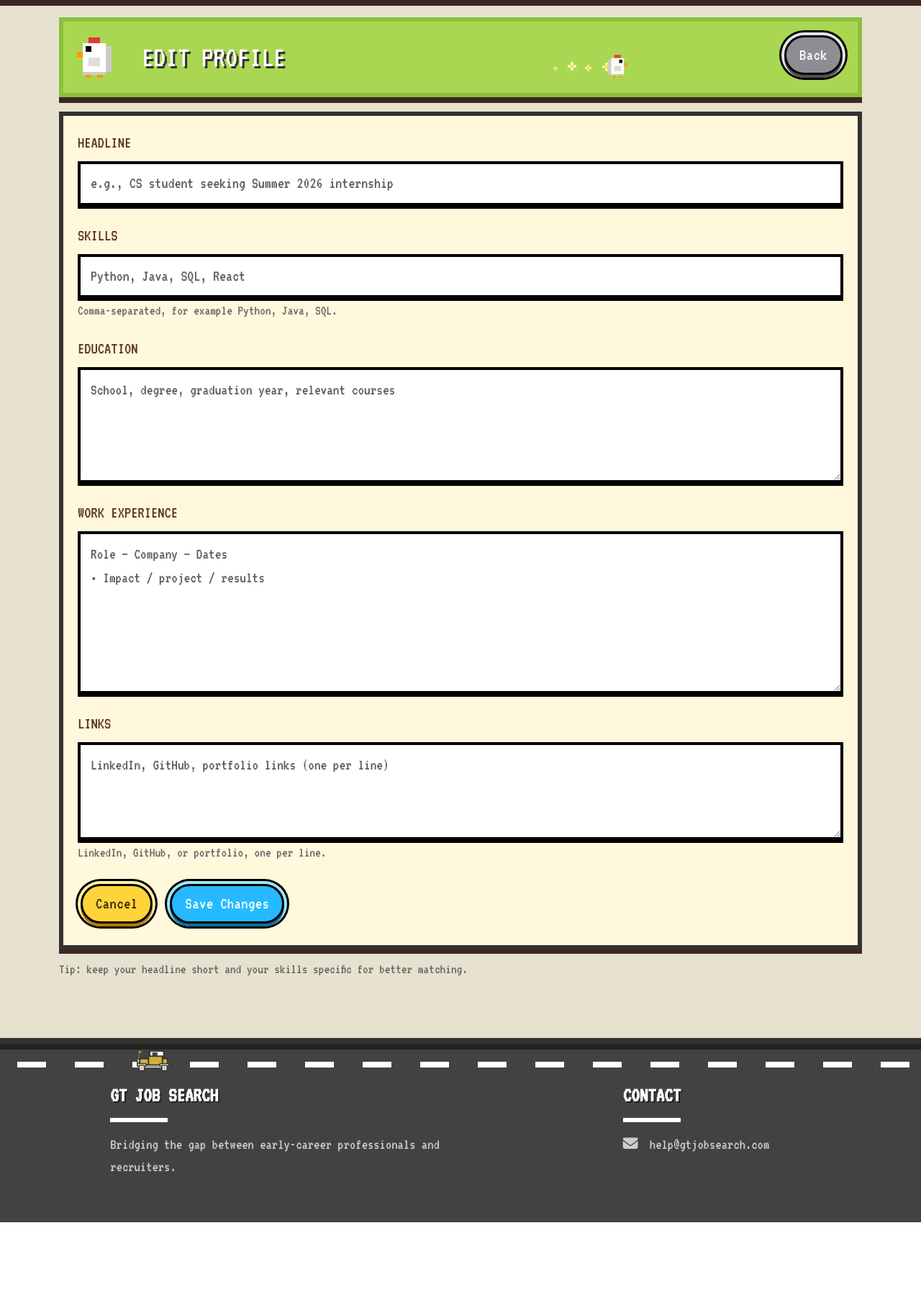
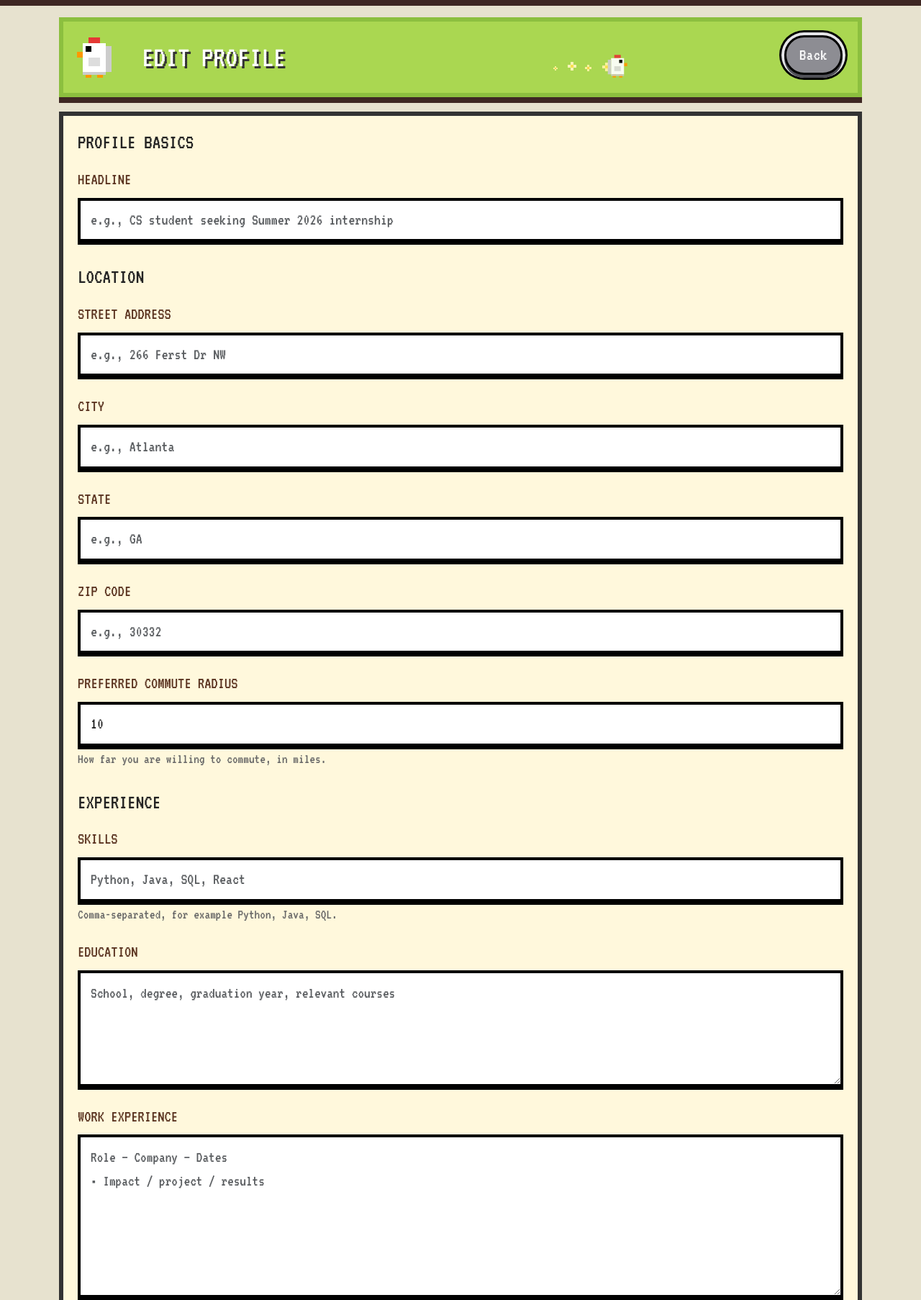
Before and after one commit to nahua3730/JobFinder, a Django app: template users/templates/users/profile_edit.html in a window 1280 px wide. Shown: the part 146-1952 px from the top of the page at 72% size. Before the commit the page ends 1844 px from the top, so only its background shows below. Run offline with Django 5.2, Linux system fonts and the light colour scheme; the template is opened without the code that fills it: values that come from a table or form of the project are taken from there, others are empty; some libraries are stand-ins or nearby versions.

Commit message:
fix location in profile

```diff
--- a/users/templates/users/profile_edit.html
+++ b/users/templates/users/profile_edit.html
@@ -6,6 +6,14 @@
 <style>
   .profile-edit-actions {
     margin-top: 24px;
+  }
+
+  .profile-edit-section {
+    margin-bottom: 28px;
+  }
+
+  .profile-edit-section:last-of-type {
+    margin-bottom: 0;
   }
 </style>
 
@@ -38,11 +46,55 @@
         <div class="cr-form-error" style="margin-bottom: 16px;">{{ form.non_field_errors }}</div>
       {% endif %}
 
+      <div class="profile-edit-section">
+        <h3 class="cr-section-title">Profile Basics</h3>
+
         <div class="cr-form-field">
           <label class="cr-form-label" for="{{ form.headline.id_for_label }}">Headline</label>
           {{ form.headline }}
           {% for error in form.headline.errors %}<div class="cr-form-error">{{ error }}</div>{% endfor %}
         </div>
+      </div>
+
+      <div class="profile-edit-section">
+        <h3 class="cr-section-title">Location</h3>
+
+        <div class="cr-form-field">
+          <label class="cr-form-label" for="{{ form.street_address.id_for_label }}">Street Address</label>
+          {{ form.street_address }}
+          {% for error in form.street_address.errors %}<div class="cr-form-error">{{ error }}</div>{% endfor %}
+        </div>
+
+        <div class="cr-form-grid">
+          <div class="cr-form-field">
+            <label class="cr-form-label" for="{{ form.city.id_for_label }}">City</label>
+            {{ form.city }}
+            {% for error in form.city.errors %}<div class="cr-form-error">{{ error }}</div>{% endfor %}
+          </div>
+
+          <div class="cr-form-field">
+            <label class="cr-form-label" for="{{ form.state.id_for_label }}">State</label>
+            {{ form.state }}
+            {% for error in form.state.errors %}<div class="cr-form-error">{{ error }}</div>{% endfor %}
+          </div>
+
+          <div class="cr-form-field">
+            <label class="cr-form-label" for="{{ form.zip_code.id_for_label }}">ZIP Code</label>
+            {{ form.zip_code }}
+            {% for error in form.zip_code.errors %}<div class="cr-form-error">{{ error }}</div>{% endfor %}
+          </div>
+        </div>
+
+        <div class="cr-form-field">
+          <label class="cr-form-label" for="{{ form.preferred_commute_radius_miles.id_for_label }}">Preferred Commute Radius</label>
+          {{ form.preferred_commute_radius_miles }}
+          <div class="cr-form-help">How far you are willing to commute, in miles.</div>
+          {% for error in form.preferred_commute_radius_miles.errors %}<div class="cr-form-error">{{ error }}</div>{% endfor %}
+        </div>
+      </div>
+
+      <div class="profile-edit-section">
+        <h3 class="cr-section-title">Experience</h3>
 
         <div class="cr-form-field">
           <label class="cr-form-label" for="{{ form.skills.id_for_label }}">Skills</label>
@@ -64,10 +116,17 @@
         </div>
 
         <div class="cr-form-field">
+          <label class="cr-form-label" for="{{ form.projects.id_for_label }}">Projects</label>
+          {{ form.projects }}
+          {% for error in form.projects.errors %}<div class="cr-form-error">{{ error }}</div>{% endfor %}
+        </div>
+
+        <div class="cr-form-field">
           <label class="cr-form-label" for="{{ form.links.id_for_label }}">Links</label>
           {{ form.links }}
           <div class="cr-form-help">LinkedIn, GitHub, or portfolio, one per line.</div>
           {% for error in form.links.errors %}<div class="cr-form-error">{{ error }}</div>{% endfor %}
+        </div>
       </div>
 
       <div class="profile-edit-actions cr-btn-group">
--- a/users/templates/users/profile_view.html
+++ b/users/templates/users/profile_view.html
@@ -66,7 +66,8 @@
         {% if is_owner or profile.show_location %}
           <div class="profile-row cr-detail-row">
             <span class="profile-label cr-detail-label">Location</span>
-            <div class="profile-value cr-detail-value">{{ profile.location|default:"—" }}</div>
+            <div class="profile-value cr-detail-value profile-preline">{% if profile.street_address %}{{ profile.street_address }}{% if profile.location %}
+{{ profile.location }}{% endif %}{% else %}{{ profile.location|default:"—" }}{% endif %}</div>
           </div>
         {% endif %}
 
```
Lines whose indentation alone changed are shown as unchanged.
